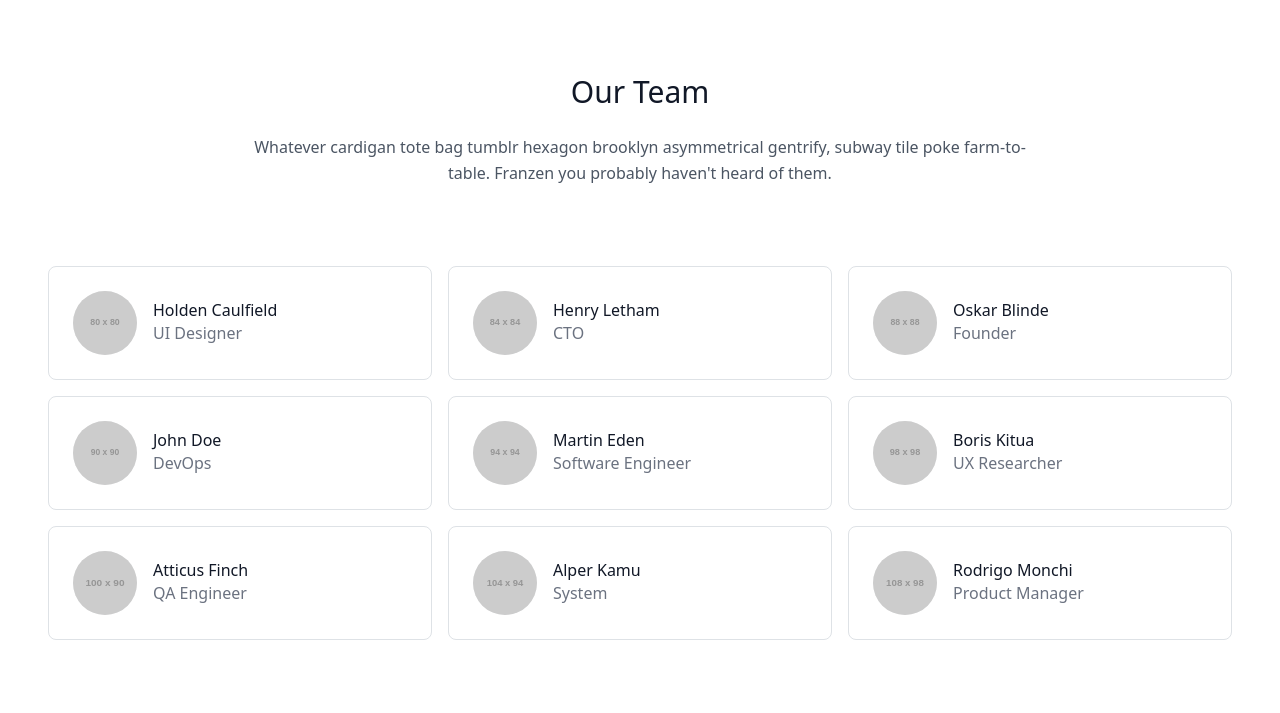
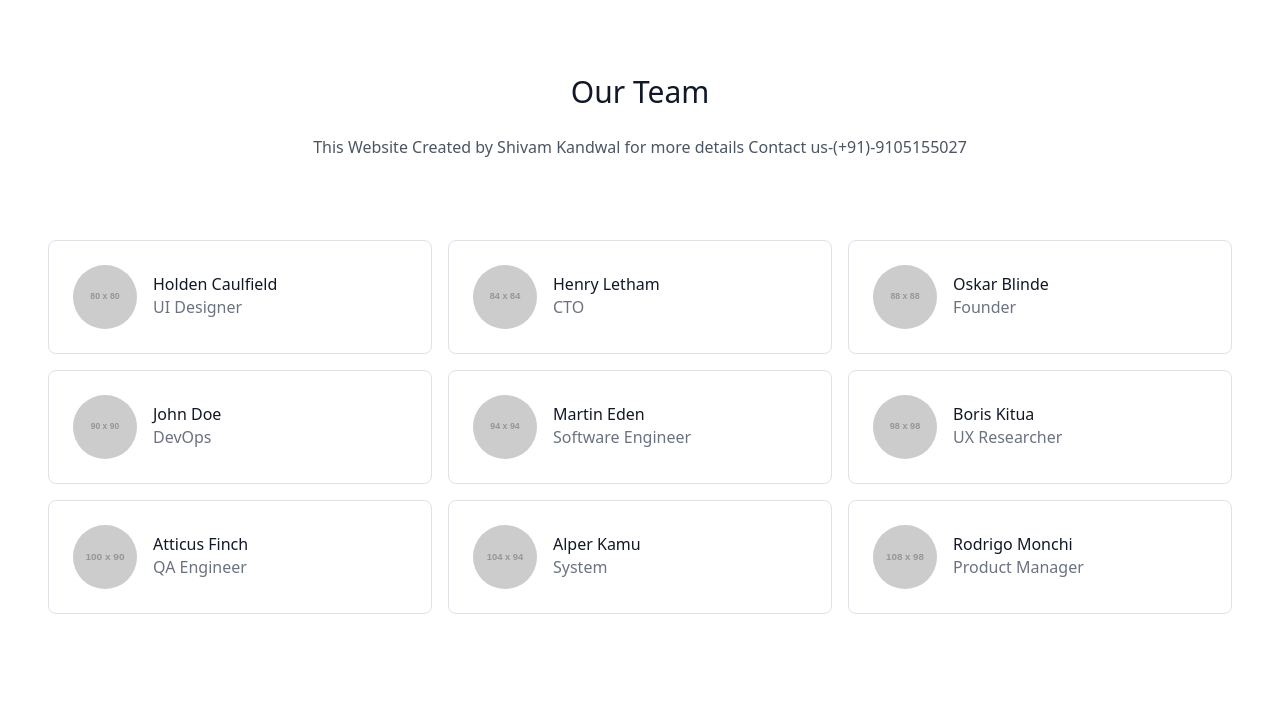
Before and after one commit to kgiservices/kgishop.github.io, a plain HTML site: page index.html in a window 1280 px wide. Shown: the part 2120-2833 px from the top of the page. Drawn offline with nearby package versions, Linux system fonts and the light colour scheme; placeholder pictures from the web are drawn by us.

Commit message:
2nd update
this is the 2nd update

```diff
--- a/index.html
+++ b/index.html
@@ -198,8 +198,7 @@
     <div class="container px-5 py-24 mx-auto">
       <div class="flex flex-col text-center w-full mb-20">
         <h1 class="sm:text-3xl text-2xl font-medium title-font mb-4 text-gray-900">Our Team</h1>
-        <p class="lg:w-2/3 mx-auto leading-relaxed text-base">Whatever cardigan tote bag tumblr hexagon brooklyn
-          asymmetrical gentrify, subway tile poke farm-to-table. Franzen you probably haven't heard of them.</p>
+        <p class="lg:w-2/3 mx-auto leading-relaxed text-base">This Website Created by Shivam Kandwal for more details Contact us-(+91)-9105155027</p>
       </div>
       <div class="flex flex-wrap -m-2">
         <div class="p-2 lg:w-1/3 md:w-1/2 w-full">
```
